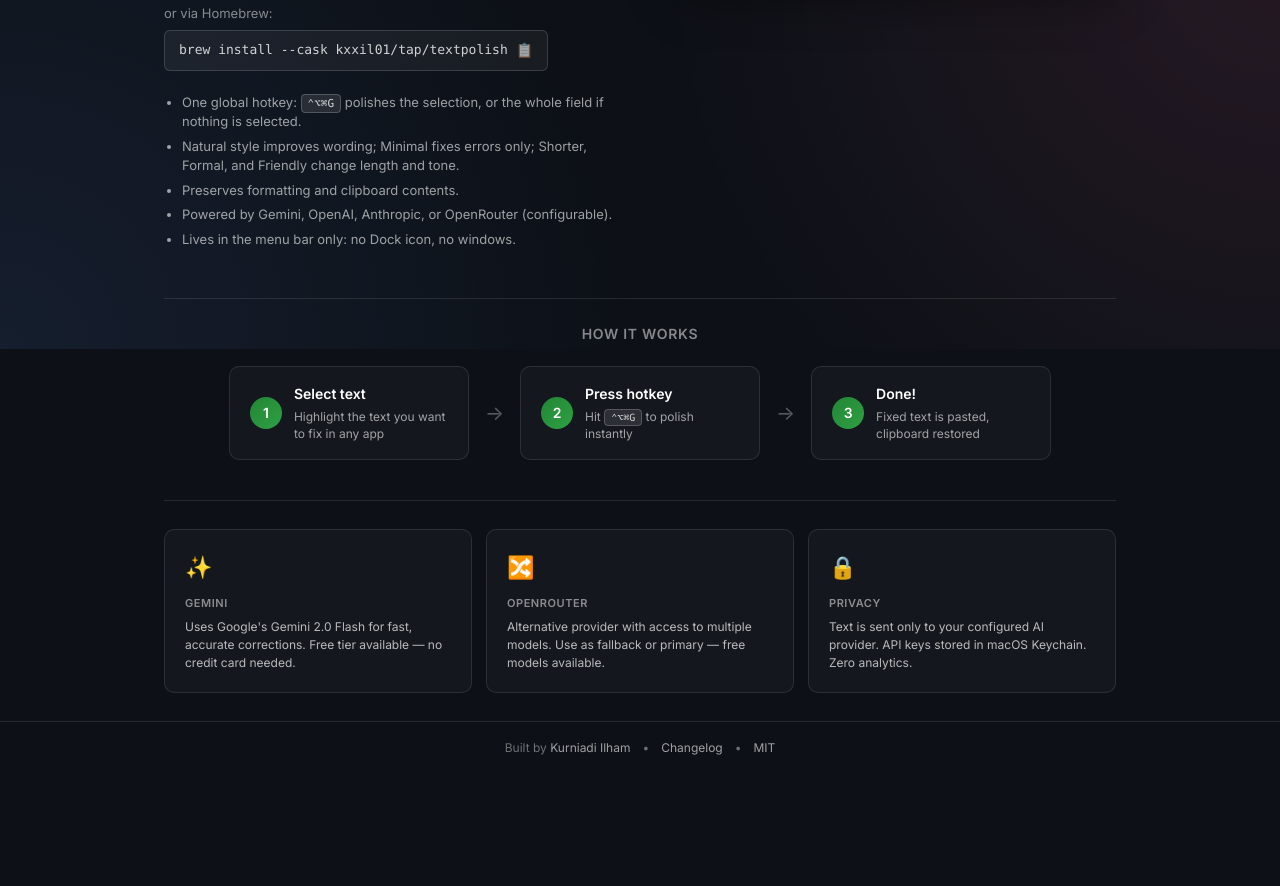
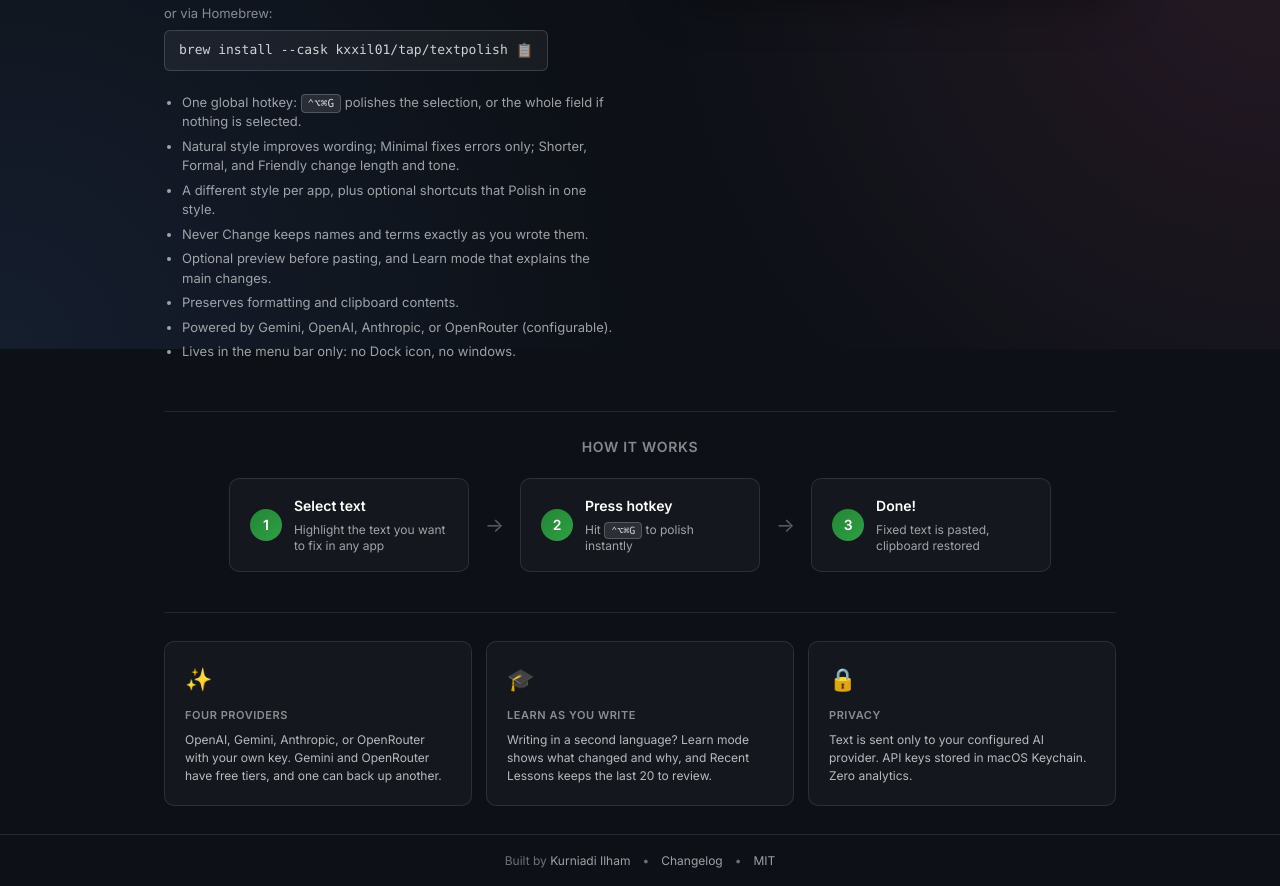
Before and after one commit to kxxil01/TextPolish, a plain HTML site: page landing/index.html in a window 1280 px wide. Shown: the part 451-1337 px from the top of the page. Before the commit the page ends 1225 px from the top, so only its background shows below. Drawn offline with Linux system fonts and the light colour scheme.

Commit message:
docs: refresh menu image and landing page for new features (#39)

```diff
--- a/landing/index.html
+++ b/landing/index.html
@@ -3,7 +3,7 @@
 <head>
     <meta charset="UTF-8">
     <meta name="viewport" content="width=device-width, initial-scale=1.0">
-    <title>TextPolish — Grammar correction anywhere on macOS</title>
+    <title>TextPolish: polish your writing anywhere on macOS</title>
     <meta name="description" content="A fast, lightweight macOS menu bar app for instant grammar and typo correction in any application using AI.">
     <link rel="preconnect" href="https://fonts.googleapis.com">
     <link rel="preconnect" href="https://fonts.gstatic.com" crossorigin>
@@ -165,6 +165,9 @@
                 <ul class="feature-list">
                     <li>One global hotkey: <kbd>⌃⌥⌘G</kbd> polishes the selection, or the whole field if nothing is selected.</li>
                     <li>Natural style improves wording; Minimal fixes errors only; Shorter, Formal, and Friendly change length and tone.</li>
+                    <li>A different style per app, plus optional shortcuts that Polish in one style.</li>
+                    <li>Never Change keeps names and terms exactly as you wrote them.</li>
+                    <li>Optional preview before pasting, and Learn mode that explains the main changes.</li>
                     <li>Preserves formatting and clipboard contents.</li>
                     <li>Powered by Gemini, OpenAI, Anthropic, or OpenRouter (configurable).</li>
                     <li>Lives in the menu bar only: no Dock icon, no windows.</li>
@@ -240,13 +243,13 @@
         <section class="cards">
             <div class="card">
                 <div class="card-icon">✨</div>
-                <h3>GEMINI</h3>
-                <p>Uses Google's Gemini 2.0 Flash for fast, accurate corrections. Free tier available — no credit card needed.</p>
+                <h3>FOUR PROVIDERS</h3>
+                <p>OpenAI, Gemini, Anthropic, or OpenRouter with your own key. Gemini and OpenRouter have free tiers, and one can back up another.</p>
             </div>
             <div class="card">
-                <div class="card-icon">🔀</div>
-                <h3>OPENROUTER</h3>
-                <p>Alternative provider with access to multiple models. Use as fallback or primary — free models available.</p>
+                <div class="card-icon">🎓</div>
+                <h3>LEARN AS YOU WRITE</h3>
+                <p>Writing in a second language? Learn mode shows what changed and why, and Recent Lessons keeps the last 20 to review.</p>
             </div>
             <div class="card">
                 <div class="card-icon">🔒</div>
```
Also changed, not shown: docs/screenshot.svg.
